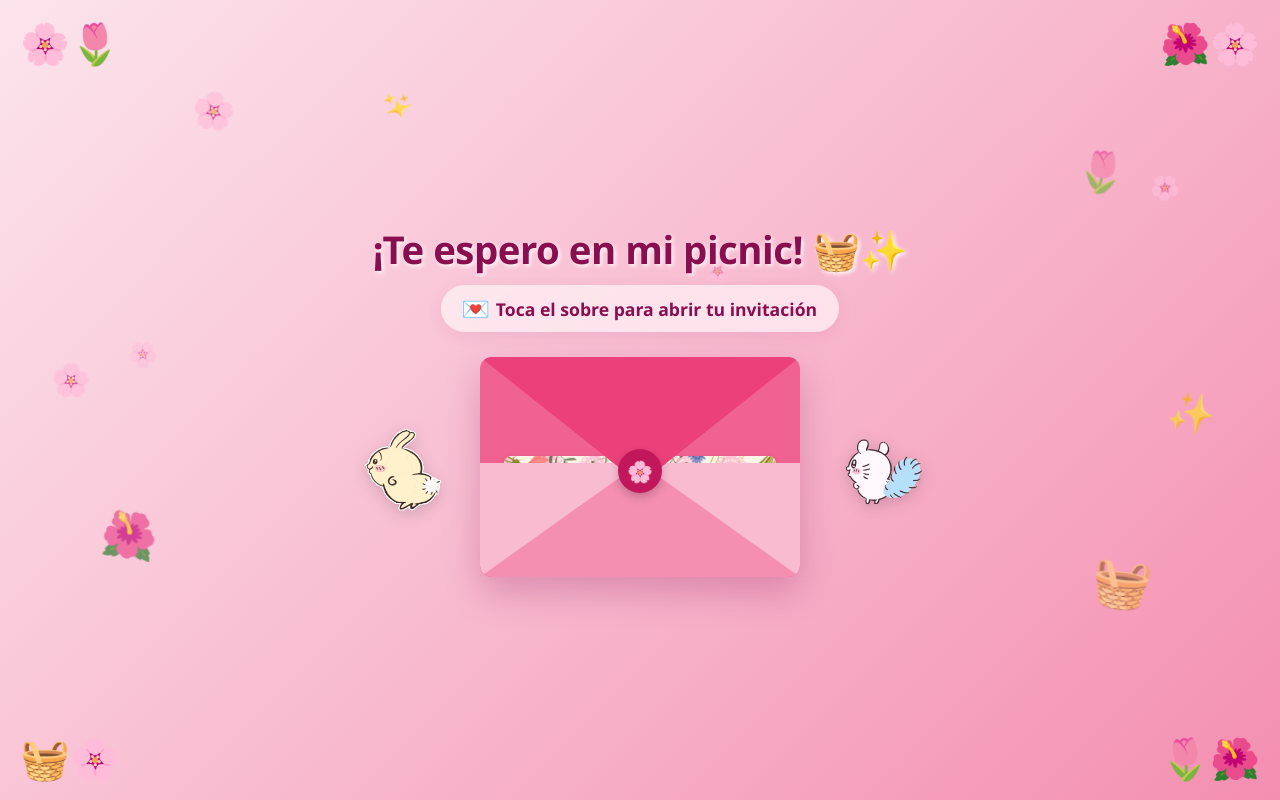
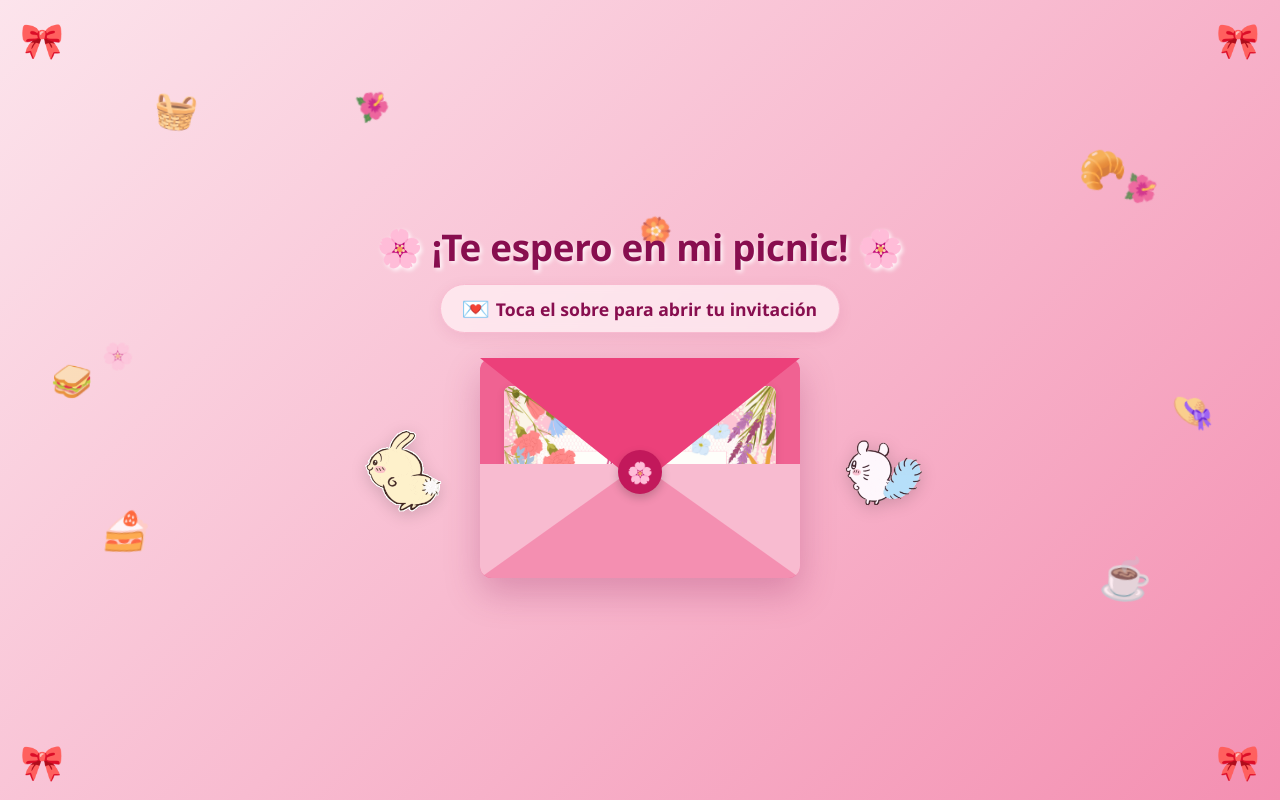
Before and after one commit to vanessanadal/invitaciones-2026, a plain HTML site: page index.html in a window 1280 px wide. Drawn offline with nearby package versions, Linux system fonts and the light colour scheme.

Commit message:
Update index.html

```diff
--- a/index.html
+++ b/index.html
@@ -4,6 +4,10 @@
   <meta charset="UTF-8">
   <meta name="viewport" content="width=device-width, initial-scale=1.0">
   <title>¡Te espero en mi picnic! 🧺🌸</title>
+
+  <!-- Librería de confeti para efectos visuales -->
+  <script src="https://cdn.jsdelivr.net/npm/canvas-confetti@1.6.0/dist/confetti.browser.min.js"></script>
+
   <style>
     * {
       box-sizing: border-box;
@@ -23,45 +27,46 @@
       position: relative;
     }
 
-    /* Decoraciones florales fijas */
+    /* Esquinas armónicas con lazos */
     .corner-floral {
       position: fixed;
-      font-size: 2.5rem;
+      font-size: 2.2rem;
       pointer-events: none;
       z-index: 2;
+      user-select: none;
     }
     .top-left { top: 15px; left: 20px; }
     .top-right { top: 15px; right: 20px; }
     .bottom-left { bottom: 15px; left: 20px; }
     .bottom-right { bottom: 15px; right: 20px; }
 
-    /* Flores flotantes de fondo */
+    /* Elementos flotantes de picnic */
     .bg-flower {
       position: fixed;
       pointer-events: none;
       user-select: none;
       animation: float 7s ease-in-out infinite;
-      opacity: 0.7;
+      opacity: 0.8;
       z-index: 1;
     }
 
-    .f1 { top: 12%; left: 15%; font-size: 2.2rem; animation-delay: 0s; }
-    .f2 { top: 65%; left: 8%; font-size: 2.8rem; animation-delay: 2s; }
-    .f3 { top: 20%; right: 12%; font-size: 2.5rem; animation-delay: 1s; }
-    .f4 { top: 70%; right: 10%; font-size: 3rem; animation-delay: 3s; }
-    .f5 { top: 45%; left: 4%; font-size: 2rem; animation-delay: 4s; }
-    .f6 { top: 50%; right: 5%; font-size: 2.4rem; animation-delay: 2.5s; }
+    .f1 { top: 12%; left: 12%; font-size: 2.2rem; animation-delay: 0s; }
+    .f2 { top: 65%; left: 8%; font-size: 2.5rem; animation-delay: 2s; }
+    .f3 { top: 20%; right: 12%; font-size: 2.4rem; animation-delay: 1s; }
+    .f4 { top: 70%; right: 10%; font-size: 2.6rem; animation-delay: 3s; }
+    .f5 { top: 45%; left: 4%; font-size: 2.1rem; animation-delay: 4s; }
+    .f6 { top: 50%; right: 5%; font-size: 2.3rem; animation-delay: 2.5s; }
 
     @keyframes float {
       0%, 100% { transform: translateY(0px) rotate(0deg); }
-      50% { transform: translateY(-18px) rotate(12deg); }
+      50% { transform: translateY(-18px) rotate(10deg); }
     }
 
-    /* Pétalos cayendo */
+    /* Lluvia de flores */
     .petal {
       position: fixed;
       top: -10%;
-      font-size: 1.5rem;
+      font-size: 1.6rem;
       pointer-events: none;
       z-index: 1;
       animation: fall 10s linear infinite;
@@ -82,14 +87,13 @@
 
     .header-title {
       color: #880e4f;
-      font-size: clamp(1.7rem, 5vw, 2.4rem);
+      font-size: clamp(1.6rem, 5vw, 2.3rem);
       font-weight: 800;
-      margin-bottom: 10px;
+      margin-bottom: 12px;
       text-shadow: 2px 2px 4px rgba(255, 255, 255, 0.9);
-      letter-spacing: -0.5px;
+      letter-spacing: -0.3px;
     }
 
-    /* Píldora de instrucciones mejorada */
     .instructions {
       margin-bottom: 25px;
       color: #880e4f;
@@ -97,19 +101,18 @@
       font-size: clamp(0.95rem, 3.5vw, 1.1rem);
       background: rgba(255, 240, 245, 0.75);
       backdrop-filter: blur(4px);
-      border: 1.5 solid #f8bbd0;
+      border: 1.5px solid #f8bbd0;
       padding: 10px 22px;
       border-radius: 30px;
       display: inline-flex;
       align-items: center;
       gap: 8px;
       box-shadow: 0 4px 15px rgba(136, 14, 79, 0.08);
-      transition: transform 0.2s ease, background 0.2s ease;
+      transition: transform 0.2s ease;
     }
 
     .instructions:hover {
       transform: scale(1.02);
-      background: rgba(255, 240, 245, 0.9);
     }
 
     .instructions-icon {
@@ -123,7 +126,6 @@
       50% { transform: scale(1.15); }
     }
 
-    /* Layout principal con GIFs a los lados */
     .invitation-wrapper {
       display: flex;
       justify-content: center;
@@ -146,7 +148,7 @@
       transform: scaleX(-1);
     }
 
-    /* Sobre interactivo responsive */
+    /* Sobre interactivo */
     .envelope-container {
       position: relative;
       width: min(320px, 85vw);
@@ -157,7 +159,6 @@
       cursor: pointer;
       perspective: 1000px;
       flex-shrink: 0;
-      overflow: hidden;
     }
 
     .flap {
@@ -208,12 +209,12 @@
 
     .card-preview {
       position: absolute;
-      bottom: 0px;
+      bottom: 12px;
       left: 7.5%;
       width: 85%;
-      height: 55%;
+      height: 180px;
       background: #fff;
-      border-radius: 8px 8px 0 0;
+      border-radius: 8px;
       z-index: 1;
       overflow: hidden;
       box-shadow: 0 2px 8px rgba(0,0,0,0.1);
@@ -237,10 +238,10 @@
     }
 
     .envelope-container.open .card-preview {
-      transform: translateY(-70px);
+      transform: translateY(-80px);
     }
 
-    /* Modal responsive */
+    /* Modal estilo Polaroid/Marco Rosa */
     .modal-overlay {
       position: fixed;
       top: 0;
@@ -331,36 +332,36 @@
       }
 
       .corner-floral {
-        font-size: 1.8rem;
+        font-size: 1.7rem;
       }
     }
   </style>
 </head>
 <body>
 
-  <!-- Flores en las esquinas -->
-  <div class="corner-floral top-left">🌸🌷</div>
-  <div class="corner-floral top-right">🌺🌸</div>
-  <div class="corner-floral bottom-left">🧺🌸</div>
-  <div class="corner-floral bottom-right">🌷🌺</div>
+  <!-- Esquinas armónicas con lazos -->
+  <div class="corner-floral top-left">🎀</div>
+  <div class="corner-floral top-right">🎀</div>
+  <div class="corner-floral bottom-left">🎀</div>
+  <div class="corner-floral bottom-right">🎀</div>
 
-  <!-- Flores flotantes -->
-  <div class="bg-flower f1">🌸</div>
-  <div class="bg-flower f2">🌺</div>
-  <div class="bg-flower f3">🌷</div>
-  <div class="bg-flower f4">🧺</div>
-  <div class="bg-flower f5">🌸</div>
-  <div class="bg-flower f6">✨</div>
+  <!-- Elementos flotantes de picnic -->
+  <div class="bg-flower f1">🧺</div>
+  <div class="bg-flower f2">🍰</div>
+  <div class="bg-flower f3">🥐</div>
+  <div class="bg-flower f4">☕️</div>
+  <div class="bg-flower f5">🥪</div>
+  <div class="bg-flower f6">👒</div>
 
-  <!-- Pétalos cayendo -->
-  <div class="petal" style="left: 10%; animation-delay: 0s;">🌸</div>
-  <div class="petal" style="left: 30%; animation-delay: 3s;">✨</div>
-  <div class="petal" style="left: 55%; animation-delay: 1s;">🌸</div>
-  <div class="petal" style="left: 75%; animation-delay: 5s;">🌷</div>
-  <div class="petal" style="left: 90%; animation-delay: 2s;">🌸</div>
+  <!-- Lluvia de flores -->
+  <div class="petal" style="left: 8%; animation-delay: 0s;">🌸</div>
+  <div class="petal" style="left: 28%; animation-delay: 3s;">🌺</div>
+  <div class="petal" style="left: 50%; animation-delay: 1.5s;">🏵️</div>
+  <div class="petal" style="left: 72%; animation-delay: 4.5s;">🌸</div>
+  <div class="petal" style="left: 88%; animation-delay: 2s;">🌺</div>
 
   <div class="container">
-    <h1 class="header-title">¡Te espero en mi picnic! 🧺✨</h1>
+    <h1 class="header-title">🌸 ¡Te espero en mi picnic! 🌸</h1>
 
     <div class="instructions" id="hint">
       <span class="instructions-icon">💌</span>
@@ -405,11 +406,43 @@
     const modal = document.getElementById('modal');
     const closeModal = document.getElementById('close-modal');
 
+    // Efecto elegante de Destellos Dorados + Estrellitas Flotantes
+    function triggerElegantSparkles() {
+      const duration = 2.5 * 1000;
+      const animationEnd = Date.now() + duration;
+
+      // Colores sofisticados: Rosa Gold, Dorado, Rosa Pastel y Blanco
+      const elegantColors = ['#ffd700', '#f48fb1', '#ffffff', '#f8bbd0', '#ffb74d'];
+
+      const interval = setInterval(function() {
+        const timeLeft = animationEnd - Date.now();
+
+        if (timeLeft <= 0) {
+          return clearInterval(interval);
+        }
+
+        // Lluvia sutil de estrellas desde ambos lados de la pantalla
+        confetti({
+          particleCount: 4,
+          startVelocity: 15,
+          ticks: 250,
+          origin: { x: Math.random(), y: Math.random() - 0.2 },
+          colors: elegantColors,
+          shapes: ['star', 'circle'],
+          scalar: 1.1,
+          gravity: 0.4,
+          drift: 0.2
+        });
+      }, 80);
+    }
+
     envelope.addEventListener('click', () => {
       envelope.classList.add('open');
+
       setTimeout(() => {
+        triggerElegantSparkles();
         modal.classList.add('active');
-      }, 500);
+      }, 450);
     });
 
     closeModal.addEventListener('click', () => {
```
